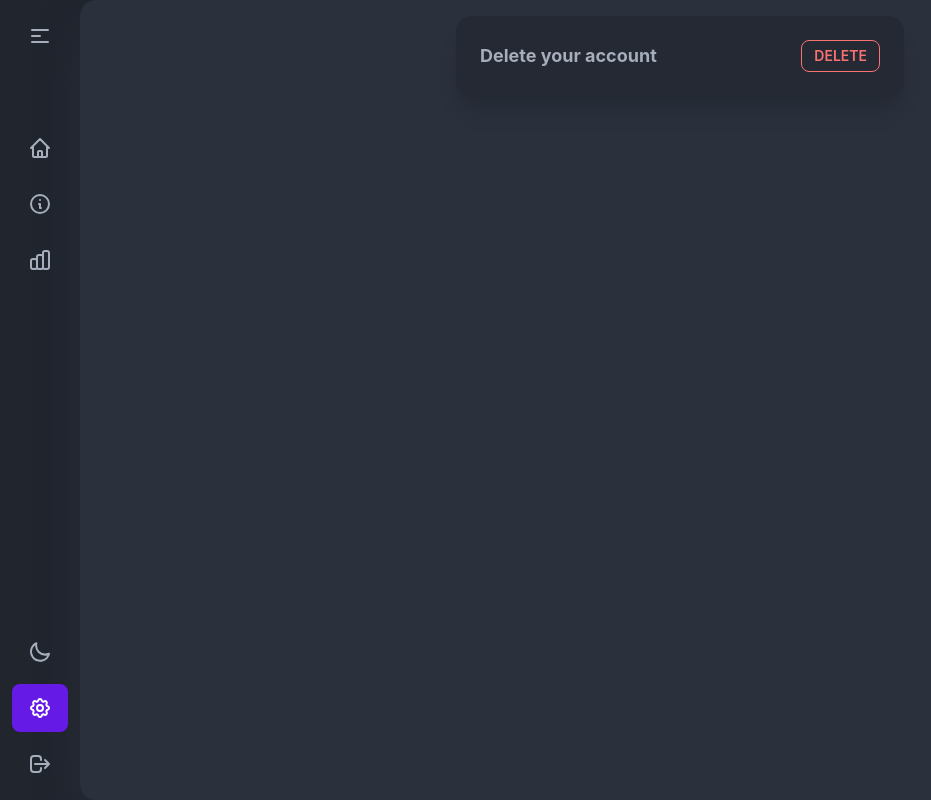
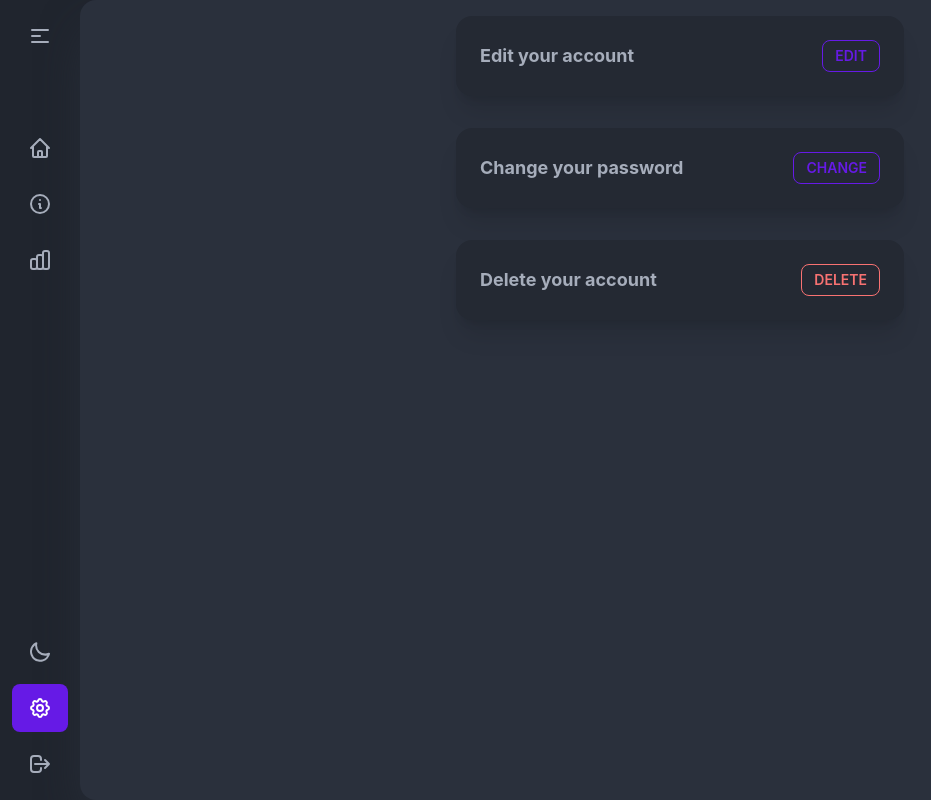
Before and after one commit to AndyRipperDev/time-series-forecasting-app, a React (Create React App) app in the folder frontend/: page /settings/general in a window 1280 px wide. Shown: the whole page, without its empty margins (0-931 px from the left). Built offline with nearby package versions, Linux system fonts and the light colour scheme; sample sign-in values are in the browser's storage.

Commit message:
Add User account settings options

```diff
--- /dev/null
+++ b/frontend/src/components/GeneralSettingsItem.jsx
@@ -0,0 +1,34 @@
+import { Link } from 'react-router-dom'
+
+const GeneralSettingsItem = (props) => {
+  return (
+    <div className="alert p-6 mb-8 shadow-xl xl:w-2/5 md:w-3/5 w-4/5">
+      <div>
+        <span className="text-lg font-bold">{props.title}</span>
+      </div>
+      <div className="flex-none">
+        {props.redirect ? (
+          <Link
+            to={`/${props.redirect}`}
+            className={`btn btn-sm btn-outline ${
+              props.isPrimary ? 'btn-primary' : 'btn-error'
+            } `}
+          >
+            {props.action}
+          </Link>
+        ) : (
+          <button
+            onClick={props.onClick}
+            className={`btn btn-sm btn-outline ${
+              props.isPrimary ? 'btn-primary' : 'btn-error'
+            }`}
+          >
+            {props.action}
+          </button>
+        )}
+      </div>
+    </div>
+  )
+}
+
+export default GeneralSettingsItem
--- a/frontend/src/pages/GeneralSettingsPage.jsx
+++ b/frontend/src/pages/GeneralSettingsPage.jsx
@@ -2,23 +2,32 @@ import CenteredList from '../components/CenteredList'
 import { useUserService } from '../services'
 import { useRecoilValue } from 'recoil'
 import { authAtom } from '../state'
+import GeneralSettingsItem from '../components/GeneralSettingsItem'
 
 const GeneralSettingsPage = () => {
   const userService = useUserService()
   const auth = useRecoilValue(authAtom)
-  return(
+  return (
     <div className="my-2 md:my-4 mx-4 md:mx-10">
       <CenteredList>
-      <div className="alert p-6 shadow-xl xl:w-2/5 md:w-3/5 w-4/5">
-        <div>
-          <span className="text-lg font-bold" >Delete your account</span>
-        </div>
-        <div className="flex-none">
-          <button onClick={() => userService.delete(auth.user.id)} className="btn btn-sm btn-error btn-outline">
-            Delete
-          </button>
-        </div>
-      </div>
+        <GeneralSettingsItem
+          title={'Edit your account'}
+          action={'Edit'}
+          isPrimary={true}
+          redirect={'settings/account/edit'}
+        />
+        <GeneralSettingsItem
+          title={'Change your password'}
+          action={'Change'}
+          isPrimary={true}
+          redirect={'settings/account/change-password'}
+        />
+        <GeneralSettingsItem
+          title={'Delete your account'}
+          action={'Delete'}
+          isPrimary={false}
+          onClick={() => userService.delete(auth.user.id)}
+        />
       </CenteredList>
     </div>
   )
--- a/frontend/src/pages/RolesManagePage.jsx
+++ b/frontend/src/pages/RolesManagePage.jsx
@@ -21,7 +21,29 @@ const RolesManagePage = () => {
         <LoadingPage />
       ) : (
         <div className="my-2 md:my-4 mx-4 md:mx-10">
-          <TextHeading>Roles</TextHeading>
+          <div className={'flex space-x-6'}>
+            <TextHeading>Roles</TextHeading>
+            <Link
+              to={`/settings/role/add`}
+              className="btn btn-square btn-sm btn-outline text-blue-500 hover:bg-blue-500 hover:text-primary-content hover:border-blue-500"
+            >
+              <svg
+                className="w-6 h-6"
+                fill="none"
+                stroke="currentColor"
+                viewBox="0 0 24 24"
+                xmlns="http://www.w3.org/2000/svg"
+              >
+                <path
+                  strokeLinecap="round"
+                  strokeLinejoin="round"
+                  strokeWidth={2}
+                  d="M12 6v6m0 0v6m0-6h6m-6 0H6"
+                />
+              </svg>
+            </Link>
+          </div>
+
           {roles && (
             <div className="overflow-x-auto relative shadow-xl rounded-xl">
               <table className="w-full text-sm text-left">
--- a/frontend/src/pages/UsersManagePage.jsx
+++ b/frontend/src/pages/UsersManagePage.jsx
@@ -22,7 +22,28 @@ const UsersManagePage = () => {
         <LoadingPage />
       ) : (
         <div className="my-2 md:my-4 mx-4 md:mx-10">
-          <TextHeading>Users</TextHeading>
+          <div className={'flex space-x-6'}>
+            <TextHeading>Users</TextHeading>
+            <Link
+              to={`/settings/role/add`}
+              className="btn btn-square btn-sm btn-outline text-blue-500 hover:bg-blue-500 hover:text-primary-content hover:border-blue-500"
+            >
+              <svg
+                className="w-6 h-6"
+                fill="none"
+                stroke="currentColor"
+                viewBox="0 0 24 24"
+                xmlns="http://www.w3.org/2000/svg"
+              >
+                <path
+                  strokeLinecap="round"
+                  strokeLinejoin="round"
+                  strokeWidth={2}
+                  d="M12 6v6m0 0v6m0-6h6m-6 0H6"
+                />
+              </svg>
+            </Link>
+          </div>
           {users && (
             <div className="overflow-x-auto relative shadow-xl rounded-xl">
               <table className="w-full text-sm text-left">
```
